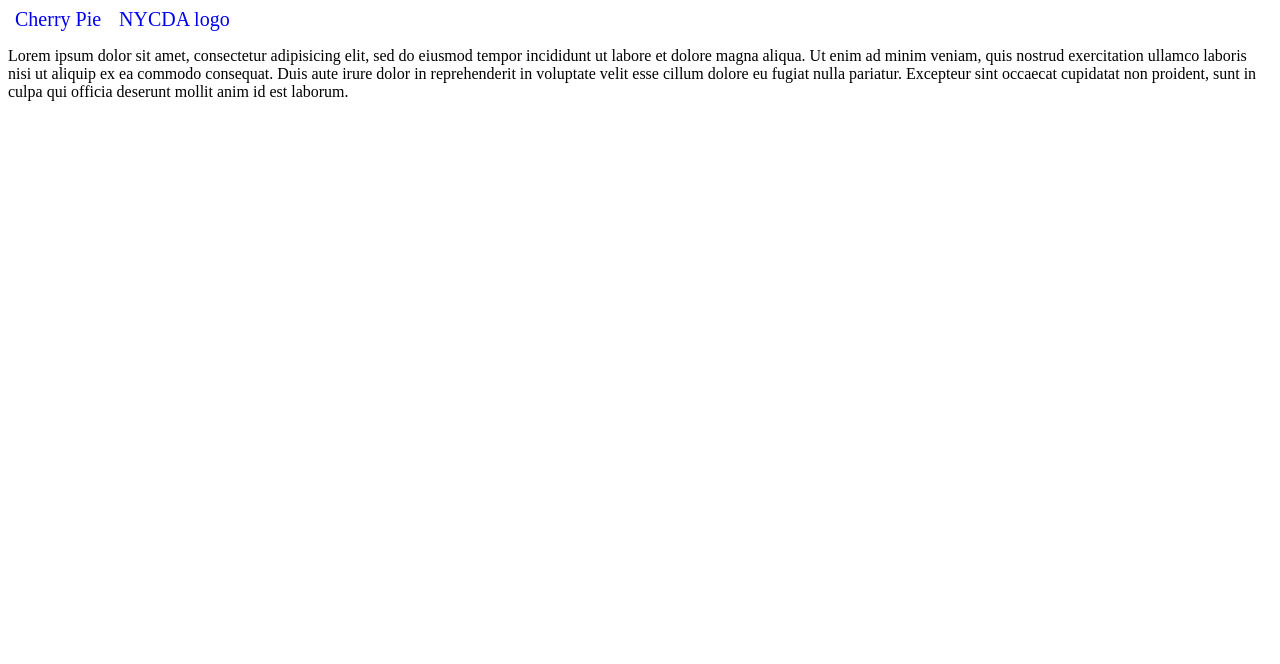
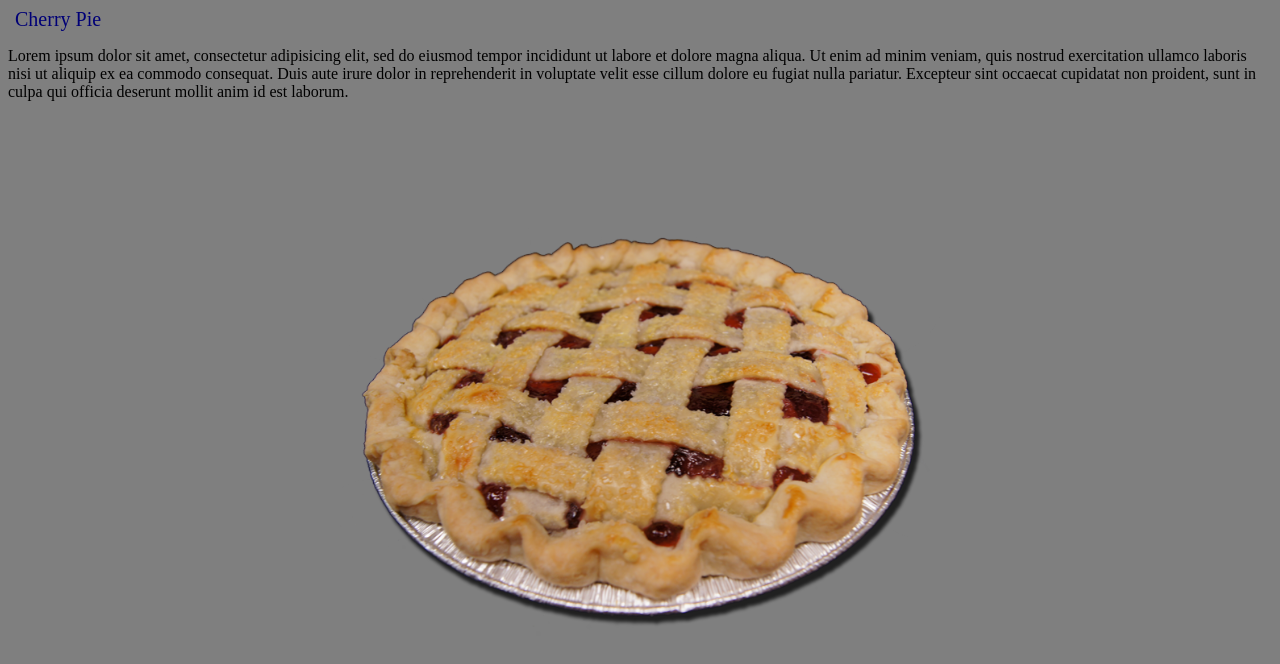
Before and after one commit to Cadence-0915/JS_lightbox, a plain HTML site: page index.html in a window 1280 px wide. Both pictures are taken after a click on the link "Cherry Pie". Drawn offline with nearby package versions, Linux system fonts and the light colour scheme.

Commit message:
Changed jquery slightly

```diff
--- a/index.html
+++ b/index.html
@@ -7,7 +7,7 @@
 </head>
 <body>
 	<a href="#" class="lightbox_link">Cherry Pie</a>
-	<a href="#" class="lightbox_link">NYCDA logo</a>
+	<!-- <a href="#" class="lightbox_link">NYCDA logo</a> -->
 	<p>Lorem ipsum dolor sit amet, consectetur adipisicing elit, sed do eiusmod
 	tempor incididunt ut labore et dolore magna aliqua. Ut enim ad minim veniam,
 	quis nostrud exercitation ullamco laboris nisi ut aliquip ex ea commodo
@@ -17,6 +17,8 @@
 	<div class="outer-lightbox">
 		<div class="inner-lightbox">
 		<img id="this-image" src="images/cherry-pie.png"/>
+
+		</div>
 	</div>
 	<script src="https://ajax.googleapis.com/ajax/libs/jquery/2.1.3/jquery.min.js"></script>
 	<script src="script.js"></script>
--- a/script.js
+++ b/script.js
@@ -1,5 +1,12 @@
 $(document).ready(function(){
+
 	$(".lightbox_link").on("click", function(){
-		alert("Hello, Hi, Welcome!");
+
+		console.log("Hello, Hi, Welcome!");
+		$(".outer-lightbox").show();
+		$(".outer-lightbox").on("click", function(){
+		$(".outer-lightbox").hide();
+	})
+
 	})
 });
--- a/style.css
+++ b/style.css
@@ -17,7 +17,8 @@ img{
 	display: block;
 	margin-left: auto;
 	margin-right: auto;
-	width: 500px;
+	margin-top: 16%;
+	width: 600px;
 }
 
 a{
```
